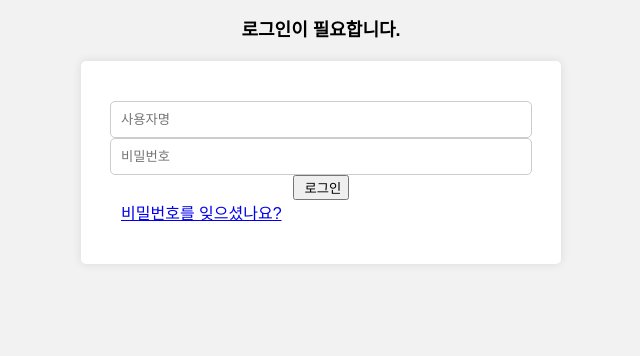
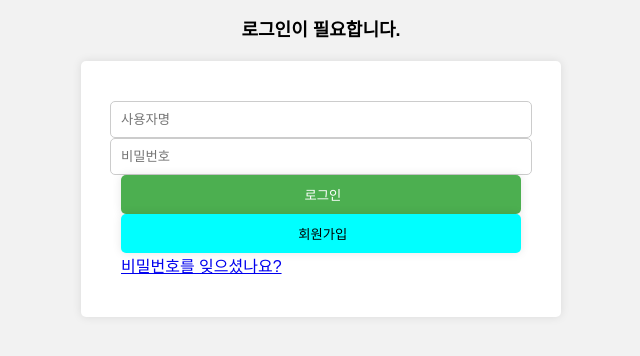
Before and after one commit to arena17506310/Coding-new-world, a PHP site: page / in a window 1280 px wide. Shown: the top 356 px of the page, without its empty margins (319-959 px from the left). Run offline with PHP 8.4, Linux system fonts and the light colour scheme.

Commit message:
update v0.1.1@

```diff
--- a/index.html
+++ b/index.html
@@ -24,10 +24,8 @@
             <input type = "password" id = "password" name = "password" placeholder= "비밀번호" required/>
         </div>
 
-
-        <div class = "login-button">
-            <input type ="submit" value =" 로그인"/>
-        </div>
+        <input id="login_main_button" type ="submit" value =" 로그인"/>
+        <input id="re_main_button" type ="submit" value =" 회원가입"/>
 
         <a href="#">비밀번호를 잊으셨나요?</a>
     </div>
--- a/style.css
+++ b/style.css
@@ -62,9 +62,52 @@ body {
        margin-left:-190 px;
 }
 
-.login-button {
-    text-decoration:none;
-    color:black;
-    margin-left:-190 px;
-    text-align:center ;
+
+
+#login_main_button {
+  background-color:#4CAF50 ;
+  border-radius: 5px;
+  box-shadow: 0 0 10px rgba(0,0,0,0.1);
+  color:white ;
+  border:none ;
+  padding :12 px ;
+  text-align:center ;
+  text-decoration:none ;
+      font-size :16 px ;
+      cursor:pointer ;
+      width:400px ;
+      padding: 10px;
+
 }
+
+#login_main_button:hover {
+    background-color:#45a049 ;
+    border-radius: 5px;
+    box-shadow: 0 0 10px rgba(0,0,0,0.1);
+    cursor:pointer ;
+
+
+}
+
+#re_main_button {
+  background-color: aqua;
+  color: black;
+  border: none;
+  border-radius: 5px;
+  box-shadow: 0 0 10px rgba(0,0,0,0.1);
+  padding: 12px;
+  text-align: center;
+  text-decoration: none;
+    font-size: 16;
+    cursor: pointer;
+    width: 400px;
+    padding: 10px;
+}
+
+#re_main_button:hover {
+  background-color: #00b7ff;
+  cursor: pointer;
+  border-radius: 5px;
+  box-shadow: 0 0 10px rgba(0,0,0,0.1);
+
+}
```
